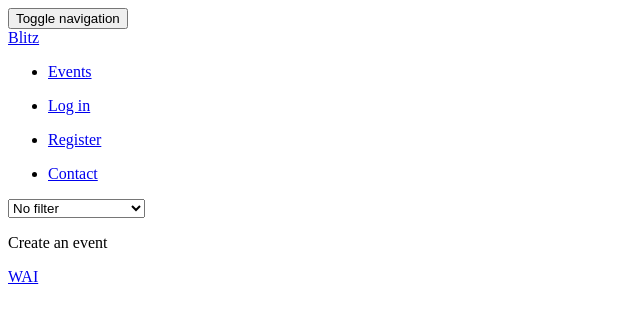
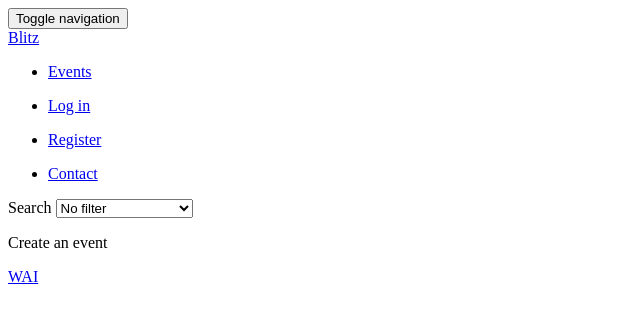
Before and after one commit to ahmed-faresse/blitz, a PHP site: the page made by application/views/events.php in a window 1280 px wide. Shown: the top 323 px of the page, without its empty margins (0-640 px from the left). Run offline with PHP 8.4, Linux system fonts and the light colour scheme; the template is opened without the code that fills it, so the values that code supplies are empty.

Commit message:
final commit

```diff
--- a/application/controllers/VerifyDonate.php
+++ b/application/controllers/VerifyDonate.php
@@ -84,12 +84,13 @@ class VerifyDonate extends CI_Controller {
             {
                 $this->transaction->donate($_SESSION['logged_in']['id'], $_POST['eventid'], $_POST['amount']);
                 $this->event->fund_event($_POST['eventid'], $_POST['amount']);
+                $data['success'] = true;
             }
         }
         else {
+                    $data['success'] = false;
         }
         $data['eventid'] = $_POST['eventid'];
-
         $data['event'] = $this->event->get_full_event($data['eventid']);
         $this->load->helper('assets');
         $this->load->view('templates/header', $header);
--- a/application/views/events.php
+++ b/application/views/events.php
@@ -1,7 +1,8 @@
 <div class="container main">
       <div class="row">
         <div class="col-md-12">
-          <select class="filter-event">
+          <label for="searchfilter" class="sr-only">Search</label>
+          <select id="searchfilter" name="searchfilter" class="filter-event">
             <option value="all">No filter</option>
             <option value="thumbnail_lol.jpg">League of Legends</option>
             <option value="sc2.jpg">Starcraft II</option>
--- a/assets/css/account.css
+++ b/assets/css/account.css
@@ -43,7 +43,9 @@ em
     color: white;
     font-size: 9em;
 }
-
+.btn-danger em{
+    font-size: 1em;
+}
 strong
 {
     color:#45BBFF;
```
